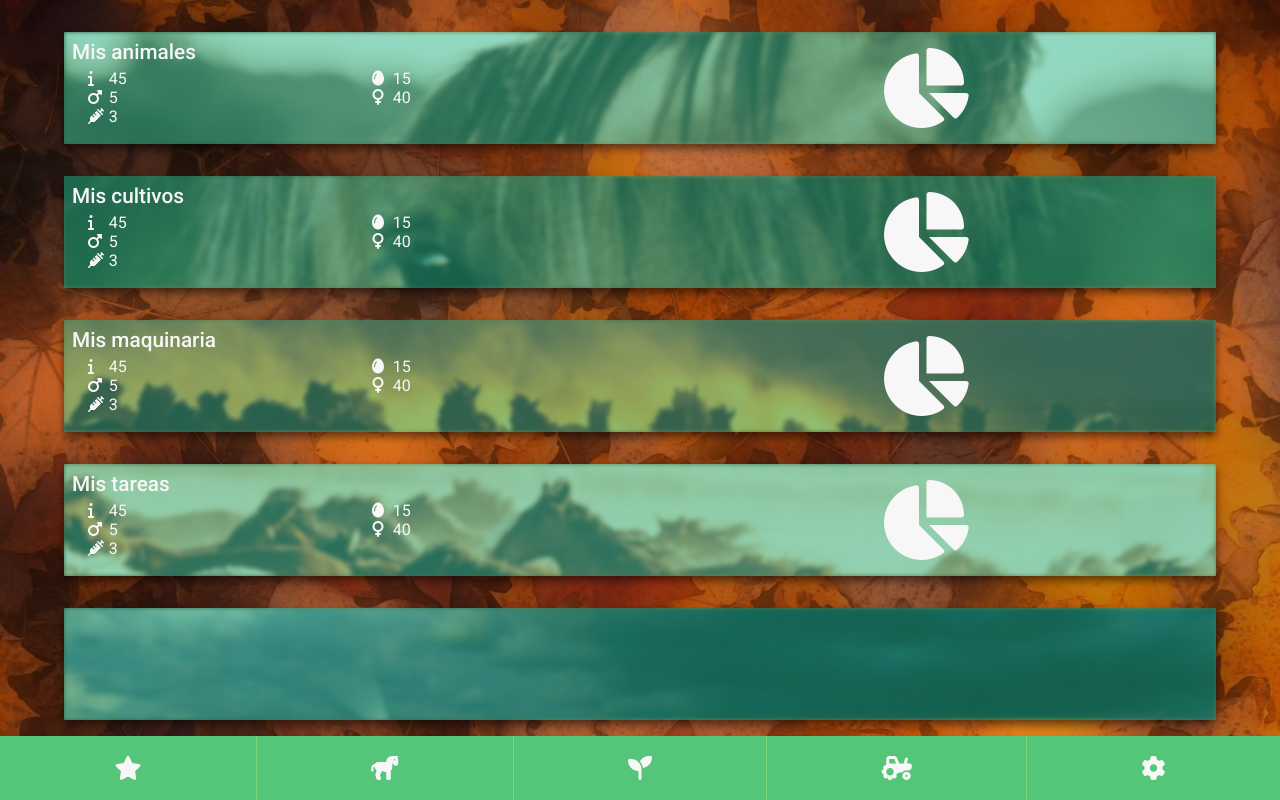
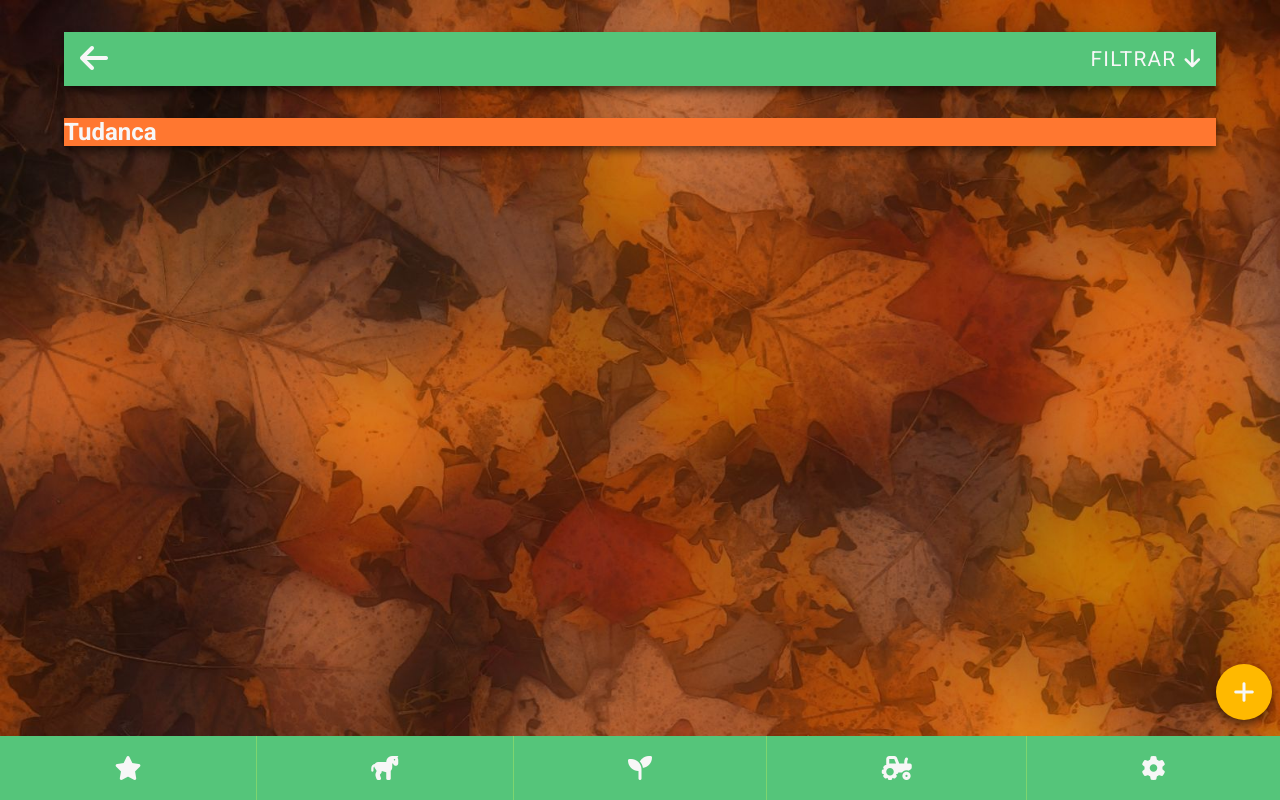
Before and after one commit to sergio8221/digitalfarmer-front, an Angular app: page /animals-list in a window 1280 px wide. Before the commit this address led to /main. Shown: the top 800 px of the page. Built offline with nearby package versions, Linux system fonts and the light colour scheme.

Commit message:
Animals list created. Filtering card. Animal card.

```diff
--- a/src/app/app-routing.module.ts
+++ b/src/app/app-routing.module.ts
@@ -6,11 +6,13 @@ import { MainComponent } from './components/main/main.component';
 import { AnimalsComponent } from './components/animals/animals.component';
 import { CropsComponent } from './components/crops/crops.component';
 import { MachineryComponent } from './components/machinery/machinery.component';
+import { AnimalsListComponent } from './components/animals-list/animals-list.component';
 
 
 const routes: Routes = [
   { path: 'main', component: MainComponent },
   { path: 'animals', component: AnimalsComponent },
+  { path: 'animals-list', component: AnimalsListComponent },
   { path: 'crops', component: CropsComponent },
   { path: 'machinery', component: MachineryComponent },
   { path: '', redirectTo: 'main', pathMatch: 'full' },
--- a/src/app/app.module.ts
+++ b/src/app/app.module.ts
@@ -7,6 +7,7 @@ import { MainComponent } from './components/main/main.component';
 import { AnimalsComponent } from './components/animals/animals.component';
 import { CropsComponent } from './components/crops/crops.component';
 import { MachineryComponent } from './components/machinery/machinery.component';
+import { AnimalsListComponent } from './components/animals-list/animals-list.component';
 
 @NgModule({
   declarations: [
@@ -14,7 +15,8 @@ import { MachineryComponent } from './components/machinery/machinery.component';
     MainComponent,
     AnimalsComponent,
     CropsComponent,
-    MachineryComponent
+    MachineryComponent,
+    AnimalsListComponent
   ],
   imports: [
     BrowserModule,
--- /dev/null
+++ b/src/app/components/animals-list/animals-list.component.html
@@ -0,0 +1,51 @@
+<!-- Filter card -->
+<section class="card card-filter elevation-z2">
+    <!-- Header -->
+    <div class="card-filter__header">
+        <button type="button" class="card-filter__btn-back" [routerLink]="['/animals']"><i
+                class="fas fa-arrow-left"></i></button>
+        <button type="button" class="card-filter__btn-title" (click)="toggleFilters()">
+            <span>FILTRAR</span>
+            <i class="fas fa-arrow-down card-filter__arrow" [ngClass]="{'card-filter__arrow--shown': showFilters}"></i>
+        </button>
+    </div>
+    <!-- Content -->
+    <div class="card-filter__content" [ngClass]="{'card-filter__content--shown': showFilters}">
+        <div class="card-filter__element">
+            <i class="far fa-check-square"></i>
+            <span>Adultos</span>
+        </div>
+        <div class="card-filter__element">
+            <i class="far fa-check-square"></i>
+            <span>Crías</span>
+        </div>
+        <div class="card-filter__element">
+            <i class="far fa-check-square"></i>
+            <span>Machos</span>
+        </div>
+        <div class="card-filter__element">
+            <i class="far fa-check-square"></i>
+            <span>Hembras</span>
+        </div>
+        <div class="card-filter__element">
+            <i class="far fa-check-square"></i>
+            <span>Estabulados</span>
+        </div>
+        <div class="card-filter__element">
+            <i class="far fa-check-square"></i>
+            <span>En pasto</span>
+        </div>
+    </div>
+</section>
+
+<!-- Animal card -->
+<section class="card card-animal elevation-z2">
+    <div class="card-animal__header">
+        <h2>Tudanca</h2>
+    </div>
+</section>
+
+<!-- Add button -->
+<button class="btn-add elevation-z2" type="button">
+    <i class="fas fa-plus"></i>
+</button>
--- /dev/null
+++ b/src/app/components/animals-list/animals-list.component.scss
@@ -0,0 +1,9 @@
+//> Imports
+
+@import '../../../assets/styles/variables';
+
+//> Animal card
+
+.card-animal {
+  background-color: $color-secondary-dark;
+}
--- /dev/null
+++ b/src/app/components/animals-list/animals-list.component.ts
@@ -0,0 +1,32 @@
+import { Component, OnInit } from '@angular/core';
+
+@Component({
+  selector: 'app-animals-list',
+  templateUrl: './animals-list.component.html',
+  styleUrls: ['./animals-list.component.scss'],
+  host: {
+    class: 'app-screen'
+  }
+})
+export class AnimalsListComponent implements OnInit {
+
+  /**
+   * Show filters?
+   */
+  showFilters: boolean;
+
+  constructor() {
+    this.showFilters = false;
+  }
+
+  ngOnInit() {
+  }
+
+  /**
+   * Toggle filters section
+   */
+  toggleFilters() {
+    this.showFilters = !this.showFilters;
+  }
+
+}
--- a/src/app/components/animals/animals.component.html
+++ b/src/app/components/animals/animals.component.html
@@ -1,4 +1,4 @@
-<section class="card card-animals elevation-z2" [routerLink]="['/animals']">
+<section class="card card-animals card-main elevation-z2" [routerLink]="['/animals-list']">
     <div class="card__content">
         <div class="card__column card__column--left">
             <h2>Lista completa</h2>
@@ -21,7 +21,7 @@
     </div>
 </section>
 
-<section class="card card-animals elevation-z2" [routerLink]="['/animals']">
+<section class="card card-animals card-main elevation-z2" [routerLink]="['/animals-list']">
     <div class="card__content">
         <div class="card__column card__column--left">
             <h2>Adultos</h2>
@@ -44,7 +44,7 @@
     </div>
 </section>
 
-<section class="card card-animals elevation-z2" [routerLink]="['/animals']">
+<section class="card card-animals card-main elevation-z2" [routerLink]="['/animals-list']">
     <div class="card__content">
         <div class="card__column card__column--left">
             <h2>Crías</h2>
@@ -67,7 +67,7 @@
     </div>
 </section>
 
-<section class="card card-animals elevation-z2" [routerLink]="['/animals']">
+<section class="card card-animals card-main elevation-z2" [routerLink]="['/animals-list']">
     <div class="card__content">
         <div class="card__column card__column--left">
             <h2>Estabulados</h2>
@@ -90,7 +90,7 @@
     </div>
 </section>
 
-<section class="card card-animals elevation-z2" [routerLink]="['/animals']">
+<section class="card card-animals card-main elevation-z2" [routerLink]="['/animals-list']">
     <div class="card__content">
         <div class="card__column card__column--left">
             <h2>En pasto</h2>
@@ -113,7 +113,7 @@
     </div>
 </section>
 
-<section class="card card-animals elevation-z2" [routerLink]="['/animals']">
+<section class="card card-animals card-main elevation-z2" [routerLink]="['/animals-list']">
     <div class="card__content">
         <div class="card__column card__column--left">
             <h2>En tratamiento</h2>
@@ -136,6 +136,7 @@
     </div>
 </section>
 
+<!-- Add button -->
 <button class="btn-add elevation-z2" type="button">
     <i class="fas fa-plus"></i>
 </button>
--- a/src/app/components/main/main.component.html
+++ b/src/app/components/main/main.component.html
@@ -1,4 +1,4 @@
-<section class="card card-animals elevation-z2" [routerLink]="['/animals']">
+<section class="card card-animals card-main elevation-z2" [routerLink]="['/animals']">
     <div class="card__content">
         <div class="card__column card__column--left">
             <h2>Mis animales</h2>
@@ -21,7 +21,7 @@
     </div>
 </section>
 
-<section class="card card-crops elevation-z2" [routerLink]="['/crops']">
+<section class="card card-crops card-main elevation-z2" [routerLink]="['/crops']">
     <div class="card__content">
         <div class="card__column card__column--left">
             <h2>Mis cultivos</h2>
@@ -44,7 +44,7 @@
     </div>
 </section>
 
-<section class="card card-machinery elevation-z2" [routerLink]="['/machinery']">
+<section class="card card-machinery card-main elevation-z2" [routerLink]="['/machinery']">
     <div class="card__content">
         <div class="card__column card__column--left">
             <h2>Mis maquinaria</h2>
@@ -67,7 +67,7 @@
     </div>
 </section>
 
-<section class="card card-farm elevation-z2">
+<section class="card card-farm card-main elevation-z2">
     <div class="card__content">
         <div class="card__column card__column--left">
             <h2>Mis tareas</h2>
@@ -90,13 +90,13 @@
     </div>
 </section>
 
-<section class="card card-other elevation-z2">
+<section class="card card-other card-main elevation-z2">
     <div class="card__content">
 
     </div>
 </section>
 
-<section class="card card-other2 elevation-z2">
+<section class="card card-other2 card-main elevation-z2">
     <div class="card__content">
 
     </div>
--- a/src/styles.scss
+++ b/src/styles.scss
@@ -18,6 +18,7 @@
 //> Structure
 
 .app-screen {
+  min-height: 100vh;
   display: flex;
   flex-direction: column;
   flex-wrap: nowrap;
@@ -51,20 +52,23 @@
 
 .card {
   width: 90%;
-  height: 7rem;
   margin: 1rem 0;
   position: relative;
   overflow: hidden;
 }
 
-.card::before {
+.card-main {
+  height: 7rem;
+}
+
+.card-main::before {
   content: '';
   position: absolute;
   top: 0;
   left: 0;
   width: 100%;
   height: 100%;
-  background-color: lightsalmon;
+  background-color: $color-secondary-dark;
   background-size: 110% auto;
   filter: blur(2px);
 }
@@ -154,6 +158,75 @@
   width: 1.3rem;
 }
 
+//> Filter card
+
+.card-filter {
+  background-color: $color-primary;
+}
+
+// Header
+
+.card-filter__header {
+  display: flex;
+  flex-flow: row nowrap;
+  justify-content: space-between;
+  padding: .5rem 1rem;
+
+  button {
+    background-color: transparent;
+    border: none;
+  }
+}
+
+.card-filter__btn-back {
+  font-size: 2rem;
+}
+
+.card-filter__btn-title {
+  font-size: 1.3rem;
+
+  span {
+    letter-spacing: .06em;
+  }
+}
+
+.card-filter__arrow {
+  margin-left: .5rem;
+  transform: scaleY(1);
+  transform-origin: center;
+  transition: transform .3s ease-out;
+
+  &--shown {
+    transform: scaleY(-1);
+  }
+}
+
+// Content
+
+.card-filter__content {
+  display: flex;
+  flex-flow: row wrap;
+  justify-content: flex-start;
+  height: 0;
+  opacity: 0;
+  transition: height .5s ease-out, opacity .5s ease-out;
+
+  &--shown {
+    opacity: 1;
+    height: 10rem;
+  }
+}
+
+.card-filter__element {
+  font-size: 1.3rem;
+  padding: .5rem 1rem;
+  width: 50%;
+
+  span {
+    margin-left: .5rem;
+  }
+}
+
 //> Add item button
 
 .btn-add {
@@ -166,11 +239,11 @@
   border: none;
   background-color: $color-secondary-light;
   animation: btn-entering .7s ease-out;
-}
 
-.btn-add i {
-  font-size: 1.5rem;
-  animation: btn-rotating .7s ease-out
+  i {
+    font-size: 1.5rem;
+    animation: btn-rotating .7s ease-out
+  }
 }
 
 @keyframes btn-entering {
```
Also changed, not shown: 1 other file (tests, documents, lock files or other folders).
